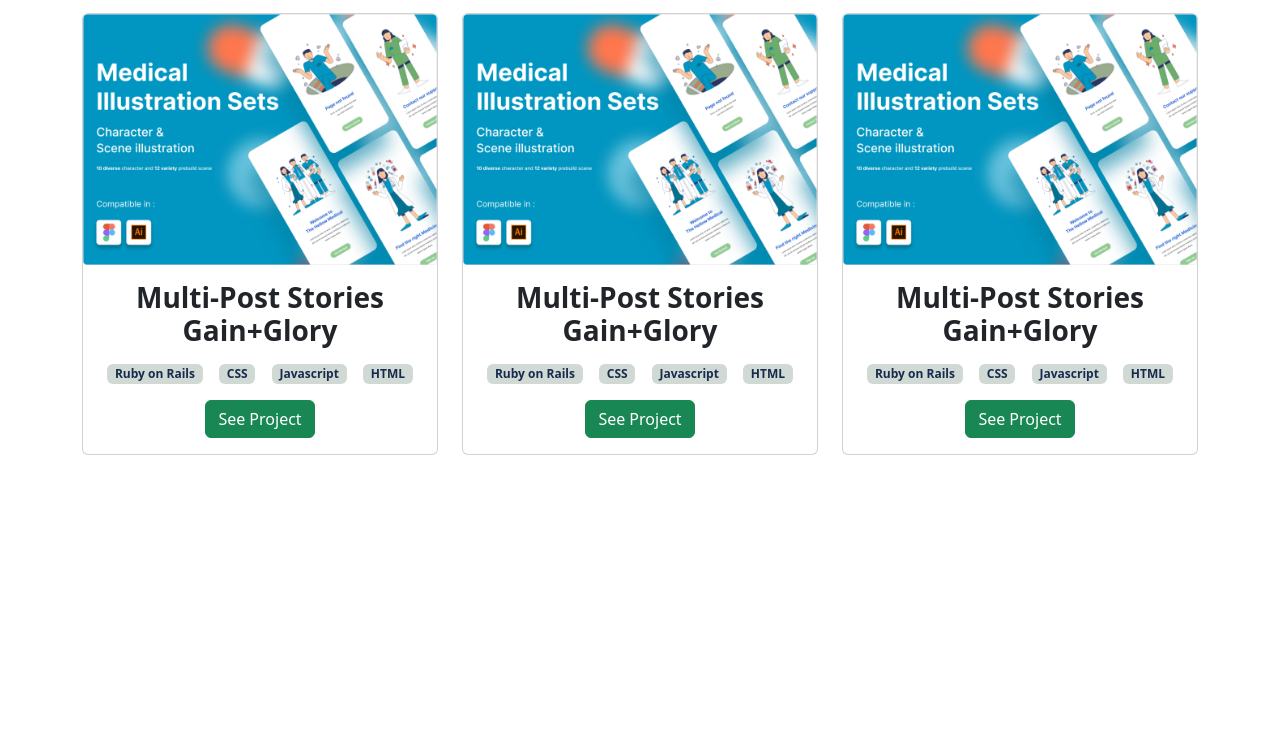
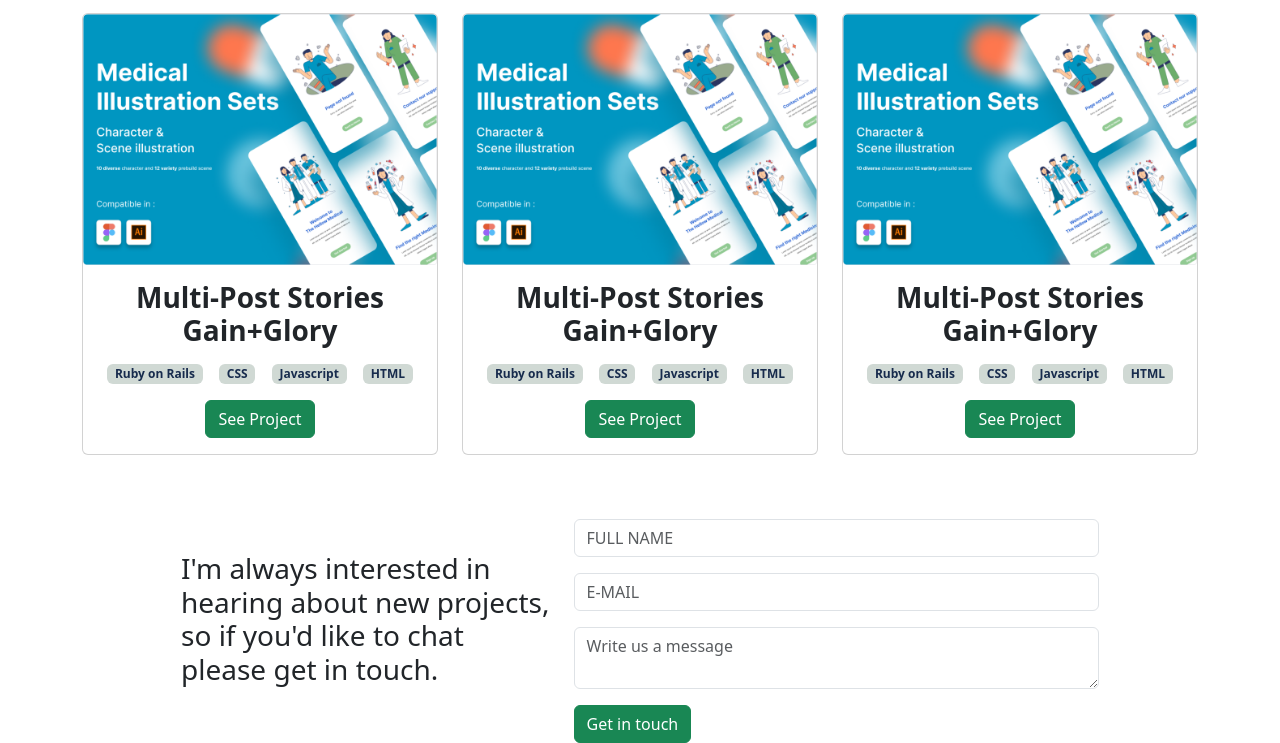
Before and after one commit to HtetWaiYan7191/bootstrap-project-with-garvin, a website: page index.html in a window 1280 px wide. Shown: the part 1443-2186 px from the top of the page. Before the commit the page ends 1898 px from the top, so only its background shows below. Drawn offline with nearby package versions, Linux system fonts and the light colour scheme.

Commit message:
Added form section using bootstrap

```diff
--- a/index.html
+++ b/index.html
@@ -52,7 +52,7 @@
       <!-- HEADLINE SECTION END  -->
 
       <!-- WORK SECTION START  -->
-      <section class="container  mt-5" style="height: 100vh;">
+      <section class="container  mt-5">
         <h2 class="text-center ">My Recent Works</h2>
         <div class="row row-cols-3 gy-3 mt-5">
 
@@ -313,10 +313,22 @@
 
                   </div>
             </div>
+        </div>
+      </section>
 
+      <!-- FORM SECTION -->
+      <section class="container-fluid mt-5" id="form-container">
+        <div class="d-flex w-75 mx-auto row">
+            <h3 class="col-12 col-md-5 align-self-center">
+                I'm always interested in hearing about new projects, so if you'd like to chat please get in touch.
+            </h3>
 
-
-
+            <form action="" class="col-12 col-md-7">
+                <input type="text" name="fname" maxlength="30" required class="form-control mt-3" placeholder="FULL NAME">
+                <input type="email" name="email" maxlength="50" required class="form-control mt-3" placeholder="E-MAIL">
+                <textarea name="text-area" id="form-thoughts" required class="form-control mt-3" placeholder="Write us a message"></textarea>
+                <button type="submit" class="mt-3 btn btn-success">Get in touch</button>
+            </form>
         </div>
       </section>
 
```
